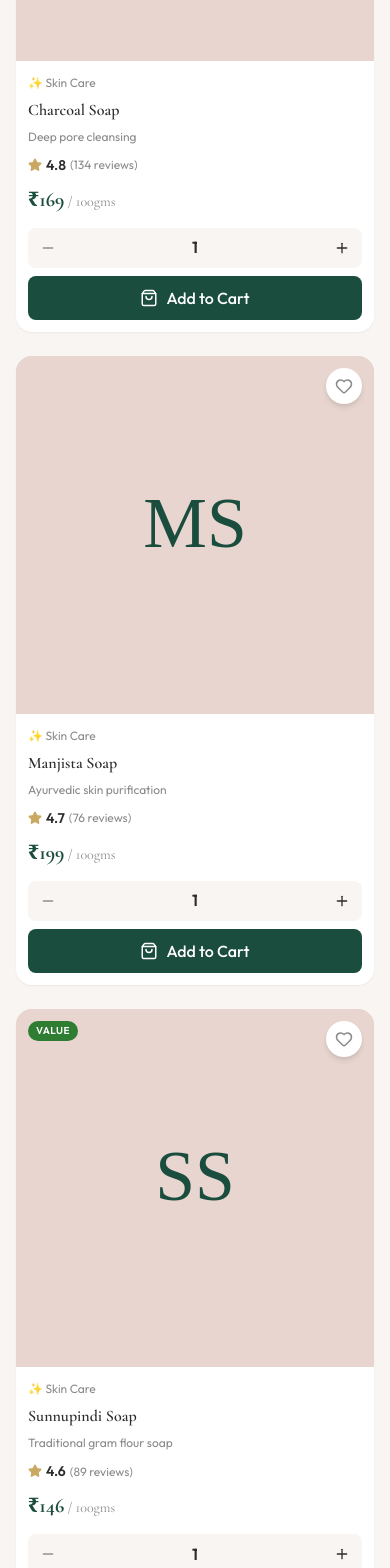
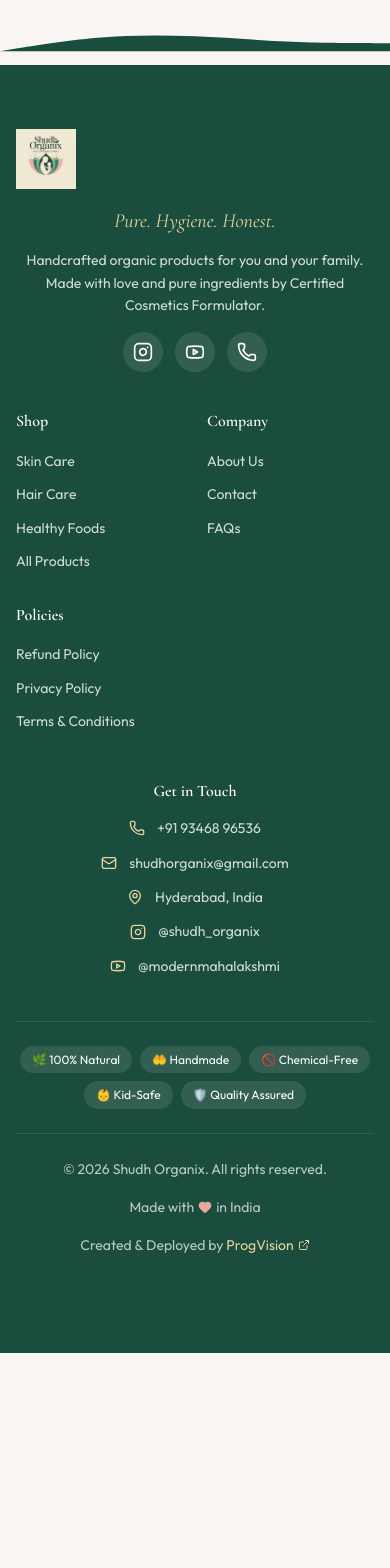
Before and after one commit to ganeshkrishnareddy/shudh_organix, a React (Vite) app: page /shop in a window 390 px wide. Shown: the part 4900-6468 px from the top of the page. After the commit the page ends 6253 px from the top, so only its background shows below. Built offline with nearby package versions, Linux system fonts and the light colour scheme.

Commit message:
Improve mobile responsiveness for About page, Footer, and Shop grid

```diff
--- a/src/components/Footer.css
+++ b/src/components/Footer.css
@@ -220,8 +220,21 @@
 
 @media (max-width: 600px) {
     .footer__grid {
-        grid-template-columns: 1fr;
+        grid-template-columns: repeat(2, 1fr);
+        text-align: left;
+        gap: var(--space-6);
+    }
+
+    .footer__brand {
+        grid-column: 1 / -1;
         text-align: center;
+        margin-bottom: var(--space-4);
+    }
+
+    .footer__contact {
+        grid-column: 1 / -1;
+        text-align: center;
+        margin-top: var(--space-4);
     }
 
     .footer__contact-item {
--- a/src/pages/About.css
+++ b/src/pages/About.css
@@ -230,6 +230,25 @@
 
 /* Responsive */
 @media (max-width: 900px) {
+    .about__founder-content {
+        grid-template-columns: 1fr;
+        text-align: center;
+        gap: var(--space-6);
+    }
+
+    .about__founder-image {
+        display: flex;
+        justify-content: center;
+    }
+
+    .about__founder-image img {
+        max-width: 180px;
+    }
+
+    .about__founder-socials {
+        justify-content: center;
+    }
+
     .about__story-content {
         grid-template-columns: 1fr;
         text-align: center;
--- a/src/pages/Shop.css
+++ b/src/pages/Shop.css
@@ -237,7 +237,8 @@
 
 @media (max-width: 600px) {
     .shop__products {
-        grid-template-columns: 1fr;
+        grid-template-columns: repeat(2, 1fr);
+        gap: var(--space-3);
     }
 
     .shop__toolbar {
```
